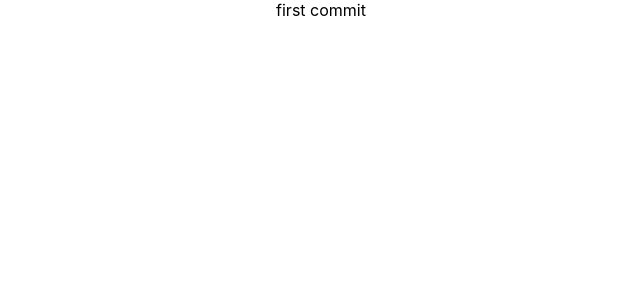
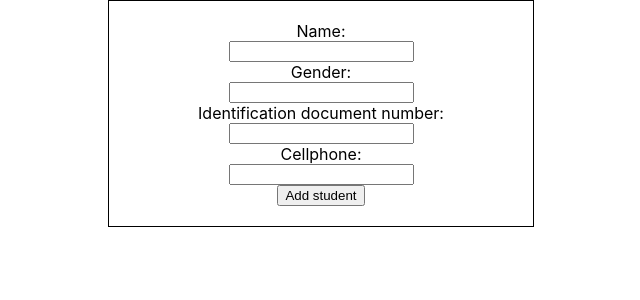
Before and after one commit to EdssonVega/crud-students, a React (Create React App) app in the folder client/: page / in a window 1280 px wide. Shown: the top 300 px of the page, without its empty margins (319-959 px from the left). Built offline with nearby package versions, Linux system fonts and the light colour scheme.

Commit message:
added add student form

```diff
--- a/client/src/App.css
+++ b/client/src/App.css
@@ -1,38 +1,5 @@
 .App {
-  text-align: center;
+  margin: 0;
+  padding: 0;
+  box-sizing: border-box;
 }
-
-.App-logo {
-  height: 40vmin;
-  pointer-events: none;
-}
-
-@media (prefers-reduced-motion: no-preference) {
-  .App-logo {
-    animation: App-logo-spin infinite 20s linear;
-  }
-}
-
-.App-header {
-  background-color: #282c34;
-  min-height: 100vh;
-  display: flex;
-  flex-direction: column;
-  align-items: center;
-  justify-content: center;
-  font-size: calc(10px + 2vmin);
-  color: white;
-}
-
-.App-link {
-  color: #61dafb;
-}
-
-@keyframes App-logo-spin {
-  from {
-    transform: rotate(0deg);
-  }
-  to {
-    transform: rotate(360deg);
-  }
-}
--- a/client/src/App.js
+++ b/client/src/App.js
@@ -1,9 +1,10 @@
 import './App.css';
+import { AddStudent } from './components/form/addStudent';
 
 function App() {
   return (
     <div className="App">
-      first commit
+      <AddStudent />
     </div>
   );
 }
--- /dev/null
+++ b/client/src/components/form/addStudent.jsx
@@ -0,0 +1,18 @@
+import React from 'react'
+import "./addStudentStyles.css"
+
+export const AddStudent = () => {
+  return (
+    <form action="" className="addStudentContainer">
+        <label htmlFor="name"> Name:</label>
+        <input type="text" name="name" id="name" />
+        <label htmlFor="gender"> Gender:</label>
+        <input type="text" name="gender" id="gender"/>
+        <label htmlFor="dni"> Identification document number:</label>
+        <input type="number" name="dni" id="dni"/>
+        <label htmlFor="cellphone"> Cellphone:</label>
+        <input type="number" name="cellphone" id="cellphone"/>
+        <button type='submit'>Add student</button>
+    </form>
+  )
+}
--- /dev/null
+++ b/client/src/components/form/addStudentStyles.css
@@ -0,0 +1,9 @@
+.addStudentContainer{
+    margin: auto;
+    padding: 20px;
+    width: 30vw;
+    display: flex;
+    flex-direction: column;
+    border: 1px solid black;
+    align-items: center;
+}
```
